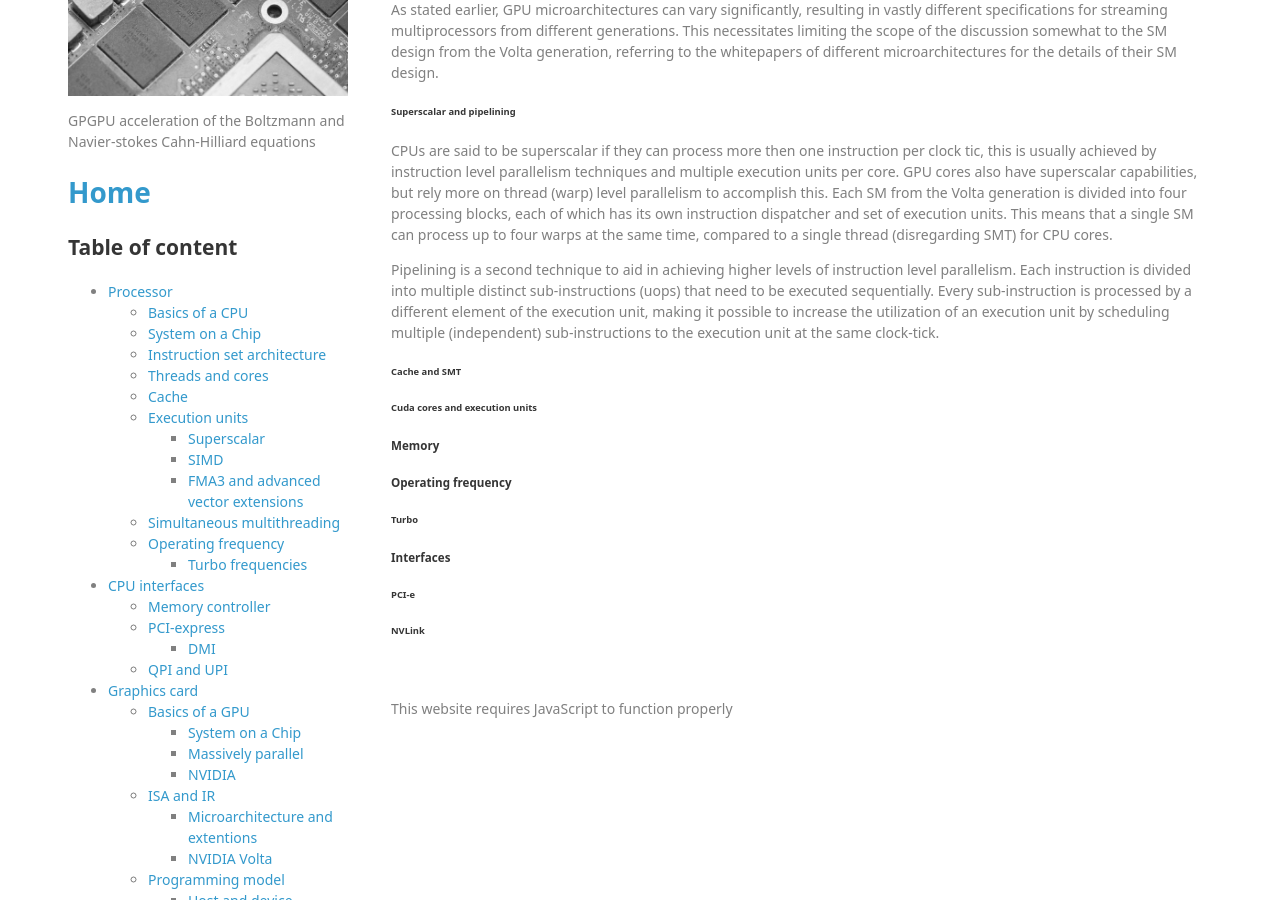
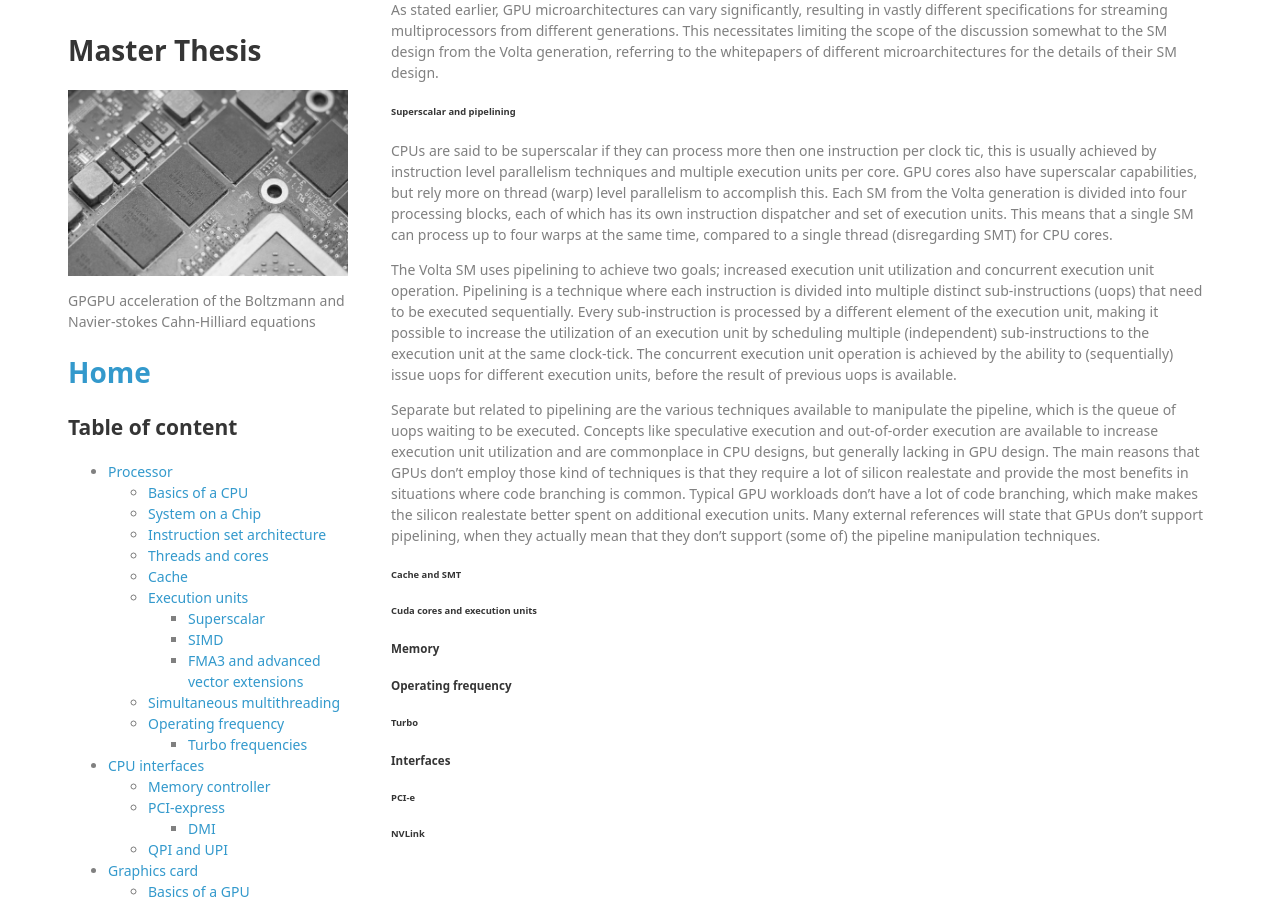
Before and after one commit to lucasbekker/lucasbekker.github.io, a Jekyll site: the page built from _sections/Computer_components.md, in a window 1280 px wide and 900 px high, scrolled down 11138 px. Built offline with Jekyll 4.4.1, drawn with Linux system fonts in a browser that asks for light colours; nearby versions of some CDN libraries; formulas are drawn with MathJax 3.

Commit message:
Added subsection on superscalar and pipelining.

```diff
--- a/_sections/Computer_components.md
+++ b/_sections/Computer_components.md
@@ -294,7 +294,9 @@
 
 CPUs are said to be superscalar if they can process more then one instruction per clock tic, this is usually achieved by instruction level parallelism techniques and multiple execution units per core. GPU cores also have superscalar capabilities, but rely more on thread (warp) level parallelism to accomplish this. Each SM from the Volta generation is divided into four processing blocks, each of which has its own instruction dispatcher and set of execution units. This means that a single SM can process up to four warps at the same time, compared to a single thread (disregarding SMT) for CPU cores.
 
-Pipelining is a second technique to aid in achieving higher levels of instruction level parallelism. Each instruction is divided into multiple distinct sub-instructions (uops) that need to be executed sequentially. Every sub-instruction is processed by a different element of the execution unit, making it possible to increase the utilization of an execution unit by scheduling multiple (independent) sub-instructions to the execution unit at the same clock-tick.
+The Volta SM uses pipelining to achieve two goals; increased execution unit utilization and concurrent execution unit operation. Pipelining is a technique where each instruction is divided into multiple distinct sub-instructions (uops) that need to be executed sequentially. Every sub-instruction is processed by a different element of the execution unit, making it possible to increase the utilization of an execution unit by scheduling multiple (independent) sub-instructions to the execution unit at the same clock-tick. The concurrent execution unit operation is achieved by the ability to (sequentially) issue uops for different execution units, before the result of previous uops is available.
+
+Separate but related to pipelining are the various techniques available to manipulate the pipeline, which is the queue of uops waiting to be executed. Concepts like speculative execution and out-of-order execution are available to increase execution unit utilization and are commonplace in CPU designs, but generally lacking in GPU design. The main reasons that GPUs don't employ those kind of techniques is that they require a lot of silicon realestate and provide the most benefits in situations where code branching is common. Typical GPU workloads don't have a lot of code branching, which make makes the silicon realestate better spent on additional execution units. Many external references will state that GPUs don't support pipelining, when they actually mean that they don't support (some of) the pipeline manipulation techniques.
 
 ###### Cache and SMT
 
```
